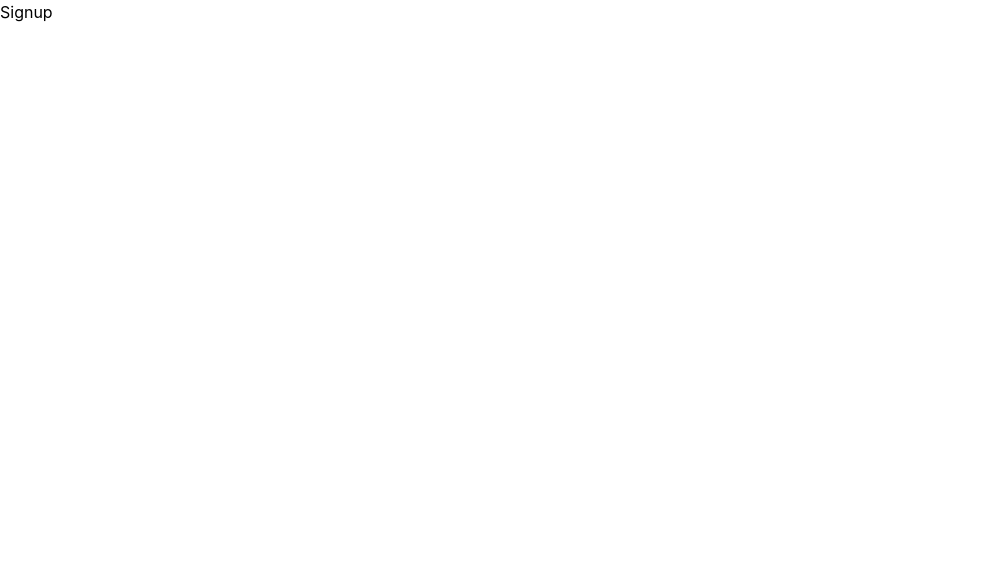
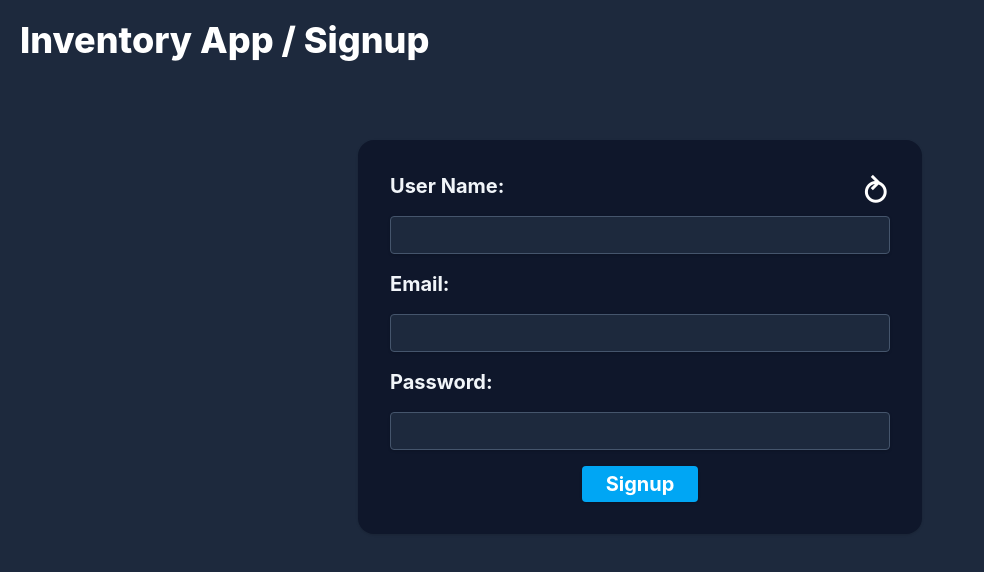
Before and after one commit to aayusht200/inventory-application, a React (Vite) app in the folder client/: page /signup in a window 1280 px wide. Shown: the top 572 px of the page, without its empty margins (0-984 px from the left). Built offline with nearby package versions, Linux system fonts and the light colour scheme.

Commit message:
feat: add Products page and update routing; enhance AuthProvider to retrieve user data on token presence; implement signup service for user and admin roles

```diff
--- a/client/src/App.tsx
+++ b/client/src/App.tsx
@@ -3,12 +3,14 @@ import "./App.css";
 import { ErrorPage } from "./components/ErrorPage";
 import { Login } from "./pages/Login";
 import { Signup } from "./pages/Signup";
+import { Products } from "./pages/Products";
 export default function App() {
   return (
     <BrowserRouter>
       <Routes>
         <Route path="/" element={<Login />} />
         <Route path="/signup" element={<Signup />} />
+        <Route path="/products" element={<Products />} />
         <Route
           path="*"
           element={<ErrorPage code={404} title="Page Not Found" />}
--- a/client/src/context/AuthProvider.tsx
+++ b/client/src/context/AuthProvider.tsx
@@ -1,5 +1,6 @@
-import { useState } from "react";
+import { useEffect, useState } from "react";
 import { AuthContext, initialUser, type User } from "./AuthContext";
+import { getUser } from "../helperFunctions/getUser";
 
 interface AuthProviderProps {
   children: React.ReactNode;
@@ -7,7 +8,15 @@ interface AuthProviderProps {
 
 const AuthProvider = ({ children }: AuthProviderProps) => {
   const [user, setUser] = useState<User>(initialUser);
-
+  useEffect(() => {
+    const token = localStorage.getItem("accessToken");
+    if (!token) return;
+    getUser()
+      .then((user) => setUser(user))
+      .catch((error) => {
+        console.error(error);
+      });
+  }, []);
   return (
     <AuthContext.Provider value={{ user, setUser }}>
       {children}
--- a/client/src/helperFunctions/getUser.ts
+++ b/client/src/helperFunctions/getUser.ts
@@ -14,7 +14,7 @@ const getUser = async () => {
       return response.json();
     })
     .then((data) => {
-      return data;
+      return data.user;
     });
 };
 
--- /dev/null
+++ b/client/src/helperFunctions/signupService.ts
@@ -0,0 +1,44 @@
+interface NewUser {
+  username: string;
+  email: string;
+  password: string;
+  role: "user" | "admin";
+}
+
+const signupService = async (newUser: NewUser) => {
+  if (newUser.role === "admin") return signupServiceAdmin(newUser);
+  return signupServiceUser(newUser);
+};
+
+const signupServiceUser = async (newUser: NewUser) => {
+  return fetch("http://localhost:3000/api/users/signup", {
+    method: "POST",
+    headers: {
+      "Content-Type": "application/json",
+    },
+    body: JSON.stringify(newUser),
+    credentials: "include",
+  }).then((response) => {
+    if (!response.ok) {
+      throw new Error("Signup failed");
+    }
+    return response.json();
+  });
+};
+
+const signupServiceAdmin = async (newUser: NewUser) => {
+  return fetch("http://localhost:3000/api/users/signup-admin", {
+    method: "POST",
+    headers: {
+      "Content-Type": "application/json",
+      Authorization: `Bearer ${localStorage.getItem("accessToken")}`,
+    },
+    credentials: "include",
+    body: JSON.stringify(newUser),
+  }).then((response) => {
+    if (!response.ok) throw new Error("Signup Failed!");
+    return response.json();
+  });
+};
+
+export { signupService };
--- /dev/null
+++ b/client/src/pages/Products.tsx
@@ -0,0 +1,5 @@
+const Products = () => {
+  return <div>Products</div>;
+};
+
+export { Products };
--- a/client/src/pages/Signup.tsx
+++ b/client/src/pages/Signup.tsx
@@ -1,7 +1,113 @@
+import { AuthContext } from "../context/AuthContext";
+import React, { useContext, useState } from "react";
+import { Header } from "../components/Header";
+import { Card } from "../components/Card";
+import { Input } from "../components/Input";
+import { ResetButton } from "../components/ResetButton";
+import { Button } from "../components/Button";
+import { InputError } from "../components/InputError";
+import { signupService } from "../helperFunctions/signupService";
+import { useNavigate } from "react-router-dom";
+
+interface NewUser {
+  username: string;
+  email: string;
+  password: string;
+  role: "admin" | "user";
+}
+
+const initialNewUser: NewUser = {
+  username: "",
+  email: "",
+  password: "",
+  role: "user",
+};
 
 const Signup = () => {
-
-  return <div>Signup</div>;
+  const { user } = useContext(AuthContext);
+  const [newUser, setNewUser] = useState<NewUser>(initialNewUser);
+  const [error, setErrorMessage] = useState(false);
+  const navigate = useNavigate();
+  const signup = (e: React.SubmitEvent<HTMLFormElement>) => {
+    e.preventDefault();
+    signupService(newUser).then(() => {
+      if (user.role !== "admin") {
+        navigate(`/login`);
+      } else navigate("/products");
+    });
+  };
+  const handleChange = (e: React.ChangeEvent<HTMLInputElement>) => {
+    setErrorMessage(false);
+    setNewUser((prev) => ({
+      ...prev,
+      [e.target.name]: e.target.value,
+    }));
+  };
+  const errorstatement = "Username / Email already in use.";
+  const headercomponent = <Header title="Inventory App / Signup" />;
+  return (
+    <Card header={headercomponent}>
+      <form
+        onSubmit={signup}
+        className="text-md bg-surface flex flex-col items-center gap-4 rounded-2xl p-8 shadow md:text-lg lg:text-xl"
+      >
+        <fieldset className="input-fields relative flex flex-col gap-4">
+          <ResetButton resetFuncion={() => setNewUser(initialNewUser)} />
+          <Input
+            label="User Name:"
+            id="username"
+            type="text"
+            onChange={handleChange}
+            value={newUser.username}
+          />
+          <Input
+            label="Email:"
+            id="email"
+            type="email"
+            onChange={handleChange}
+            value={newUser.email}
+          />
+          <Input
+            label="Password:"
+            id="password"
+            type="password"
+            onChange={handleChange}
+            value={newUser.password}
+          />
+          {user.role === "admin" && (
+            <fieldset className="border-divider flex gap-4 border p-1 pl-2">
+              <legend className="ml-2 pr-2 pl-2">Role</legend>
+              <div className="flex gap-1">
+                <input
+                  type="radio"
+                  id="admin"
+                  name="role"
+                  value="admin"
+                  onChange={handleChange}
+                />
+                <label htmlFor="admin">Admin</label>
+              </div>
+              <div className="flex gap-1">
+                <input
+                  type="radio"
+                  id="user"
+                  name="role"
+                  value="user"
+                  onChange={handleChange}
+                  defaultChecked
+                />
+                <label htmlFor="user">User</label>
+              </div>
+            </fieldset>
+          )}
+        </fieldset>
+        {error && <InputError message={errorstatement} />}
+        <div className="form-actions flex gap-10">
+          <Button type="submit" content="Signup" className="" />
+        </div>
+      </form>
+    </Card>
+  );
 };
 
 export { Signup };
```
Also changed, not shown: client/src/pages/Login.tsx (+5 -7 lines), 1 other file (tests, documents, lock files or other folders).
